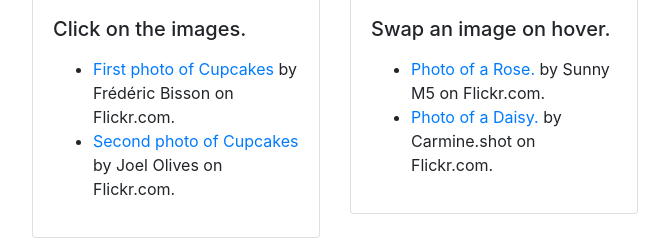
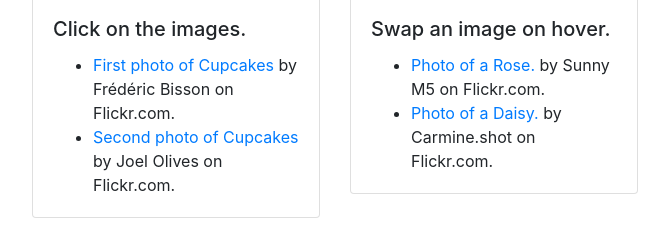
Before and after one commit to vcoll00/js_project, a plain HTML site: page index.html in a window 1280 px wide. Shown: the part 404-655 px from the top of the page, 305-975 px from the left. Drawn offline with Linux system fonts and the light colour scheme.

Commit message:
Updated index.html

```diff
--- a/index.html
+++ b/index.html
@@ -28,12 +28,10 @@
             <img id='cupcakes' src="images/cupcakes.jpg" class="card-img-top" alt="Photo of Cupcakes" style="width: 18rem;height: 13rem;">
             <div class="card-body">
               <h5 class="card-title">Click on the images.</h5>
-              <p class="card-text">
-              <ul>
+              <ul class="card-text">
                 <li><a href="https://flic.kr/p/9UByoJ">First photo of Cupcakes</a> by Frédéric Bisson on Flickr.com.</li>
                 <li><a href="https://flic.kr/p/8EcGdh">Second photo of Cupcakes</a> by Joel Olives on Flickr.com.</li>
               </ul>
-              </p>
             </div>
           </div>
         </div>
@@ -44,12 +42,11 @@
             <img id='flower' src="images/daisy.jpg" class="card-img-top" alt="Photos of flowers" style="width: 18rem;height: 13rem;">
             <div class="card-body">
               <h5 class="card-title">Swap an image on hover.</h5>
-              <p class="card-text">
-              <ul>
+              <ul class="card-text">
                 <li><a href="https://flic.kr/p/oVwtqM">Photo of a Rose.</a> by Sunny M5 on Flickr.com.</li>
                 <li><a href="https://flic.kr/p/FXpVSW">Photo of a Daisy.</a> by Carmine.shot on Flickr.com.</li>
               </ul>
-              </p>
+
             </div>
           </div>
 
```
